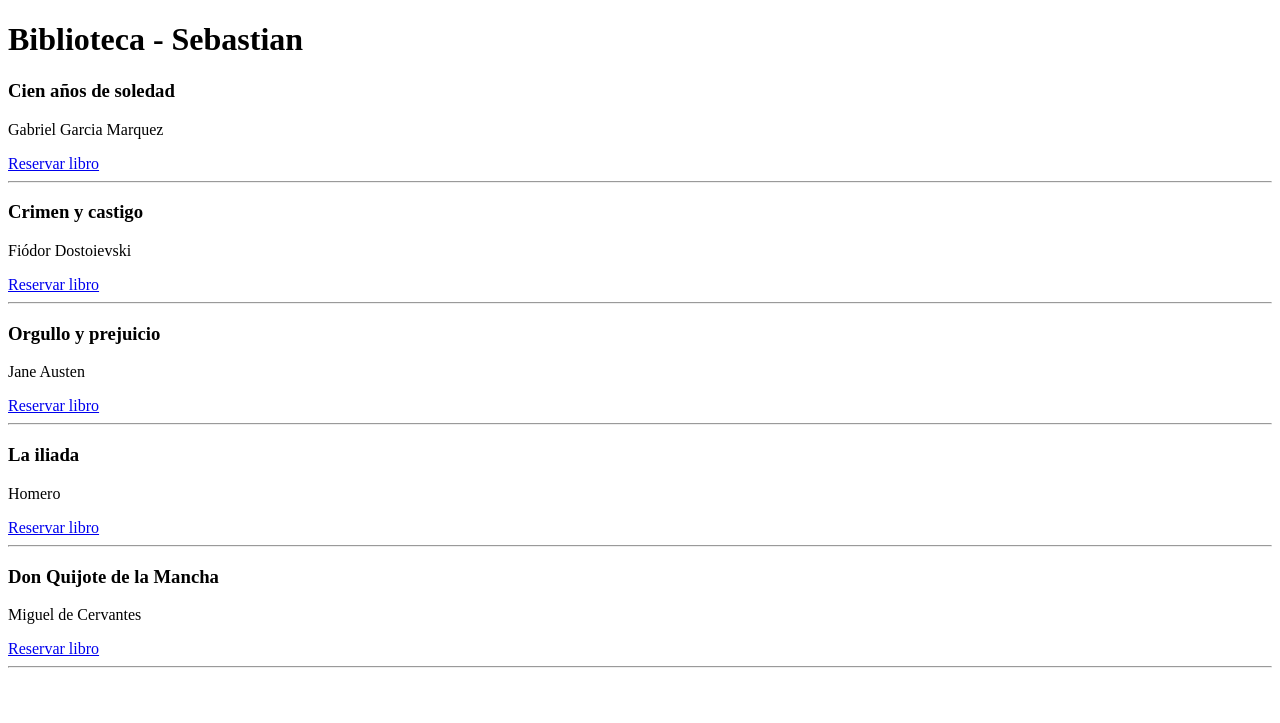
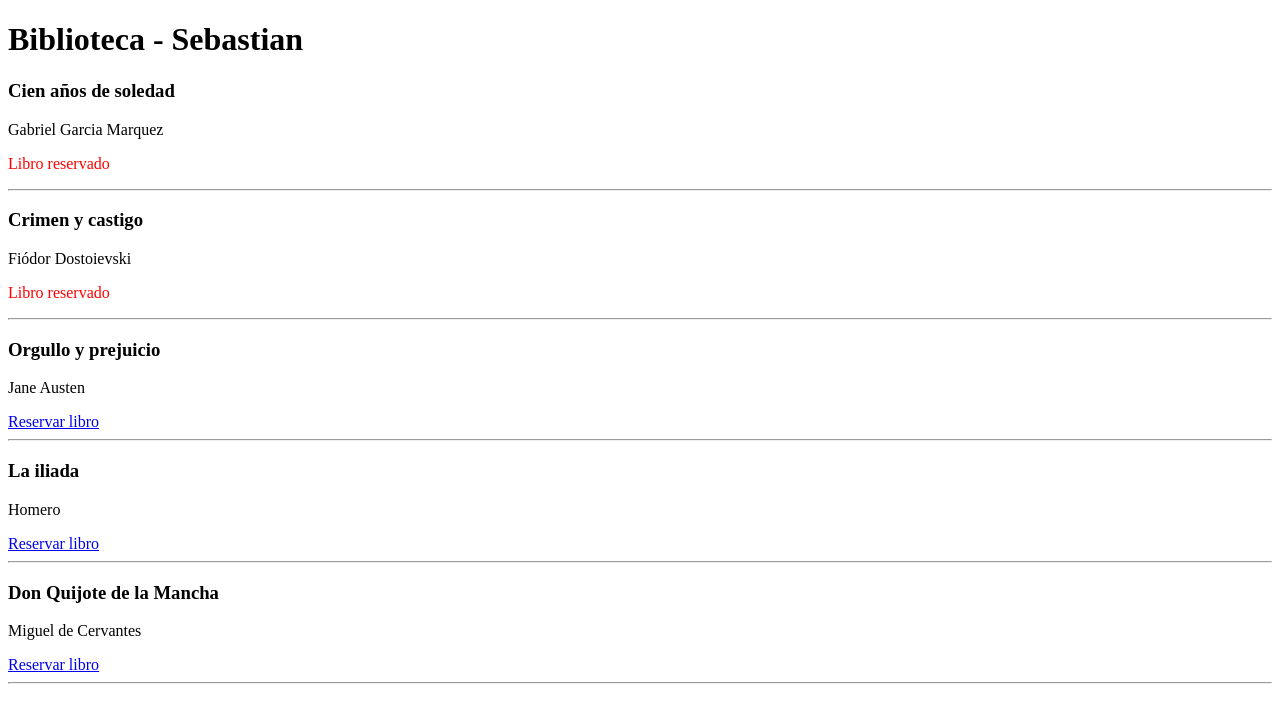
Before and after one commit to SebassLoaiza/Django-Segundo-Trimestre, a Django app: page / in a window 1280 px wide. Shown: the top 723 px of the page. Run offline with Django 5.2, Linux system fonts and the light colour scheme; data comes from the database, SQL or seed files in the repository.

Commit message:
Final con reserva de libros

```diff
--- a/biblioteca/catalogo/models.py
+++ b/biblioteca/catalogo/models.py
@@ -12,9 +12,7 @@ class Libro(models.Model):
 class Reserva(models.Model):
 
    libro = models.ForeignKey(Libro, on_delete=models.CASCADE)
-
    nombre = models.CharField(max_length=200)
-
    fecha = models.DateTimeField(auto_now_add=True)
 
    def __str__(self):
--- a/biblioteca/catalogo/templates/lista.html
+++ b/biblioteca/catalogo/templates/lista.html
@@ -7,14 +7,22 @@
 
 <body>
     <h1>Biblioteca - Sebastian</h1>
-    {% for libro in libros %}
+    {% for item in libros %}
     <div>
-        <h3>{{ libro.titulo }}</h3>
-        <p>{{ libro.autor }}</p>
+        <h3>{{ item.libro.titulo }}</h3>
+        <p>{{ item.libro.autor }}</p>
+        {% if item.reservado %}
+        <p style="color:red">
+            Libro reservado
+        </p>
 
-        <a href="/reservar/{{ libro.id }}">
+        {% else %}
+
+        <a href="/reservar/{{ item.libro.id }}">
             Reservar libro
         </a>
+
+        {% endif %}
 
     </div>
 
@@ -22,6 +30,7 @@
 
     {% endfor %}
 
+
 </body>
 
 </html>
--- a/biblioteca/catalogo/views.py
+++ b/biblioteca/catalogo/views.py
@@ -7,8 +7,18 @@ def lista_libros(request):
 
    libros = Libro.objects.all()
 
-   return render(request, "lista.html", {"libros": libros})
+   libros_con_estado = []
 
+   for libro in libros:
+
+       reservado = Reserva.objects.filter(libro=libro).exists()
+
+       libros_con_estado.append({
+           "libro": libro,
+           "reservado": reservado
+       })
+
+   return render(request, "lista.html", {"libros": libros_con_estado})
 
 def reservar_libro(request, id):
 
```
